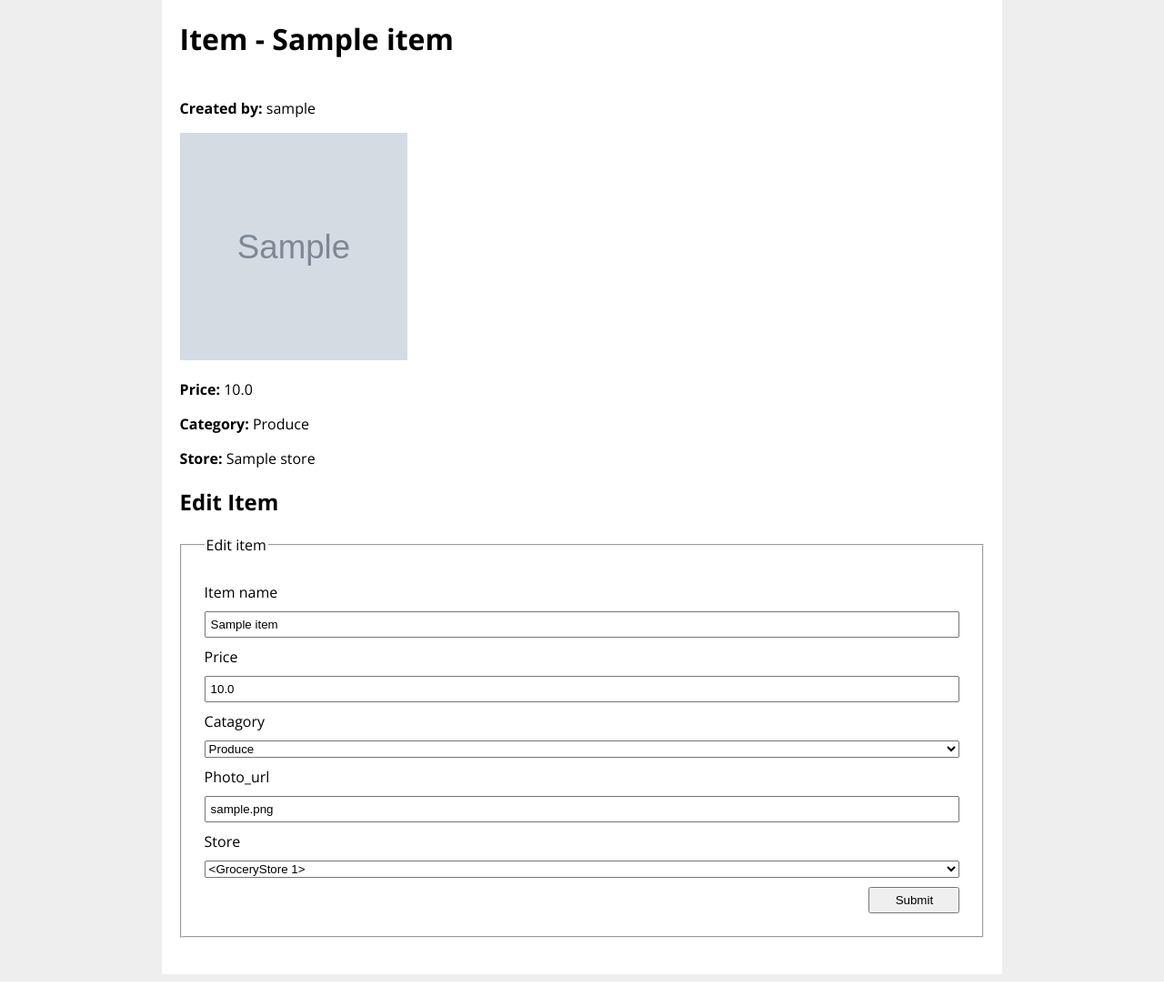
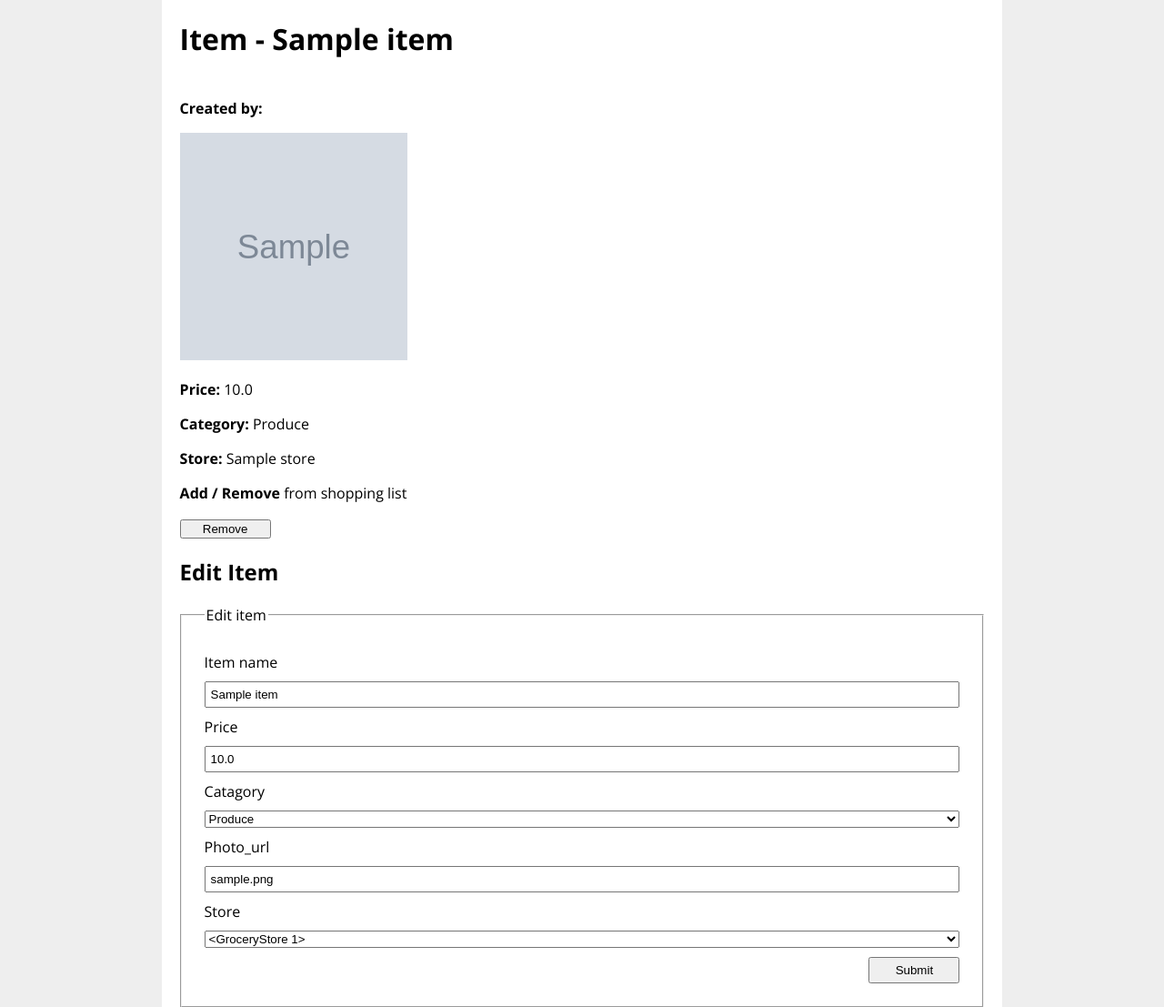
Before and after one commit to Aldo10012/grocery-store, a Flask app: page /item/1 in a window 1280 px wide. Shown: the part 59-1166 px from the top of the page at 91% size. Before the commit the page ends 1138 px from the top, so only its background shows below. Run offline with Flask 2, Linux system fonts and the light colour scheme; a user stored in the database is signed in; tables that the repository leaves empty hold one stand-in row (values such as "Sample post"); grey boxes marked "Sample" are stand-in pictures.

Commit message:
added btn to add/remove item from shoping list

```diff
--- a/grocery_app/routes.py
+++ b/grocery_app/routes.py
@@ -123,6 +123,35 @@
     item = GroceryItem.query.get(item_id)
     return render_template('item_detail.html', item=item, form=form)
 
+@main.route('/add_to_shopping_list/<item_id>', methods=['POST'])
+def add_to_shopping_list(item_id):
+    # ... adds item to current_user's shopping list
+    item = GroceryItem.query.get(item_id)
+    if item not in current_user.shopping_list_items:
+        current_user.shopping_list_items.append(item)
+        db.session.add(item)
+        db.session.commit()
+
+        flash('Item was added to shopping list successfuly')
+        return redirect(url_for('main.item_detail', item_id=item.id))
+
+    return "Not yet implemented!"
+
+@main.route('/remove_from_shopping_list/<item_id>', methods=['POST'])
+def remove_from_shopping_list(item_id):
+    # ... adds item to current_user's shopping list
+    item = GroceryItem.query.get(item_id)
+    if item in current_user.shopping_list_items:
+        current_user.shopping_list_items.remove(item)
+        db.session.add(item)
+        db.session.commit()
+
+        flash('Item was removed to shopping list successfuly')
+        return redirect(url_for('main.item_detail', item_id=item.id))
+
+    return "Not yet implemented!"
+
+
 auth = Blueprint("auth", __name__)
 
 ##########################################
--- a/grocery_app/templates/item_detail.html
+++ b/grocery_app/templates/item_detail.html
@@ -11,6 +11,22 @@
 <p><strong>Category:</strong> {{ item.category }}</p>
 
 <p><strong>Store:</strong> {{ item.store.title }}</p>
+
+<p><strong>Add / Remove</strong> from shopping list</p>
+<!-- Show this only if the user is logged in and the item IS NOT in their shoping list-->
+{% if (current_user.is_authenticated) and not (item in current_user.shopping_list_items) %}
+<form action="/add_to_shopping_list/{{ item.id }}" method="POST">
+    <input type="submit" value="Add">
+</form>
+{% endif %}
+
+<!-- Show this only if the user is logged in and the item IS in their shoping list-->
+{% if current_user.is_authenticated and item in current_user.shopping_list_items %}
+<form action="/remove_from_shopping_list/{{ item.id }}" method="POST">
+    <input type="submit" value="Remove">
+</form>
+{% endif %}
+
 
 
 <h2>Edit Item</h2>
```
Also changed, not shown: grocery_app/models.py (+9 -1 lines), grocery_app/database.db.
